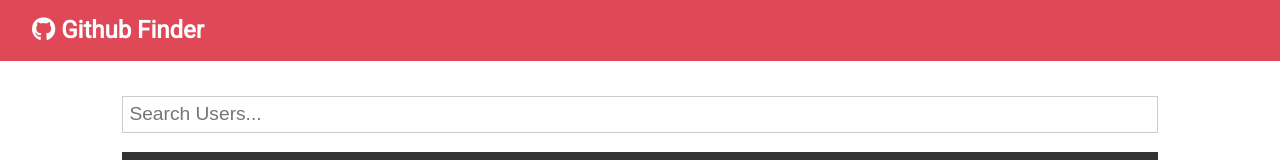
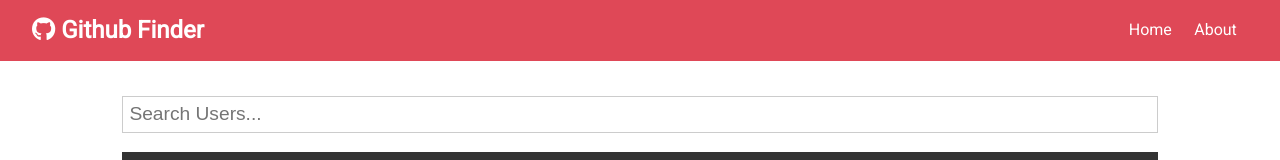
Before and after one commit to RichieCoding/Github-Finder, a React (Create React App) app: page / in a window 1280 px wide. Shown: the top 160 px of the page. Built offline with nearby package versions, Linux system fonts and the light colour scheme.

Commit message:
added link to for our about component

```diff
--- a/src/components/layout/Navbar.js
+++ b/src/components/layout/Navbar.js
@@ -1,5 +1,6 @@
 import React from 'react';
 import PropTypes from 'prop-types'
+import { Link } from 'react-router-dom'
 
 
 const Navbar = ({ icon, title }) => {
@@ -8,6 +9,14 @@
         <h1>
           <i className={icon}/> {title}
         </h1>
+        <ul>
+          <li>
+            <Link to="/">Home</Link>
+          </li>
+          <li>
+            <Link to="/about">About</Link>
+          </li>
+        </ul>
       </nav>
     )
 }
```
